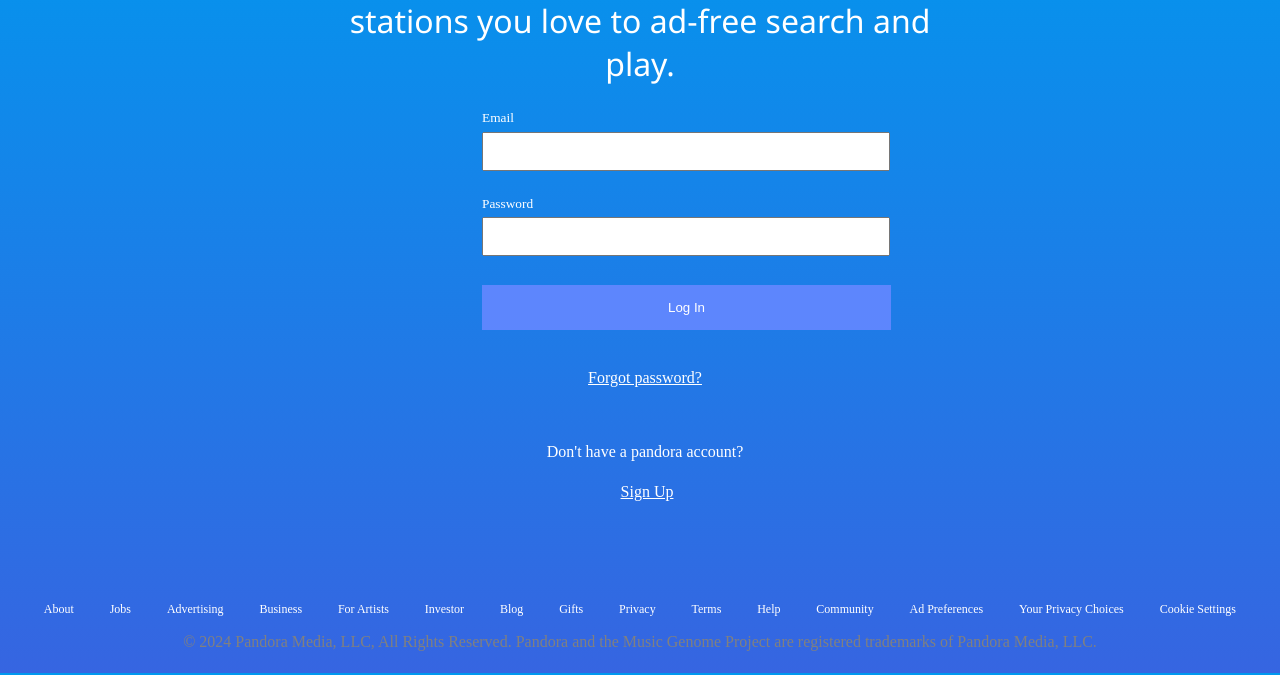
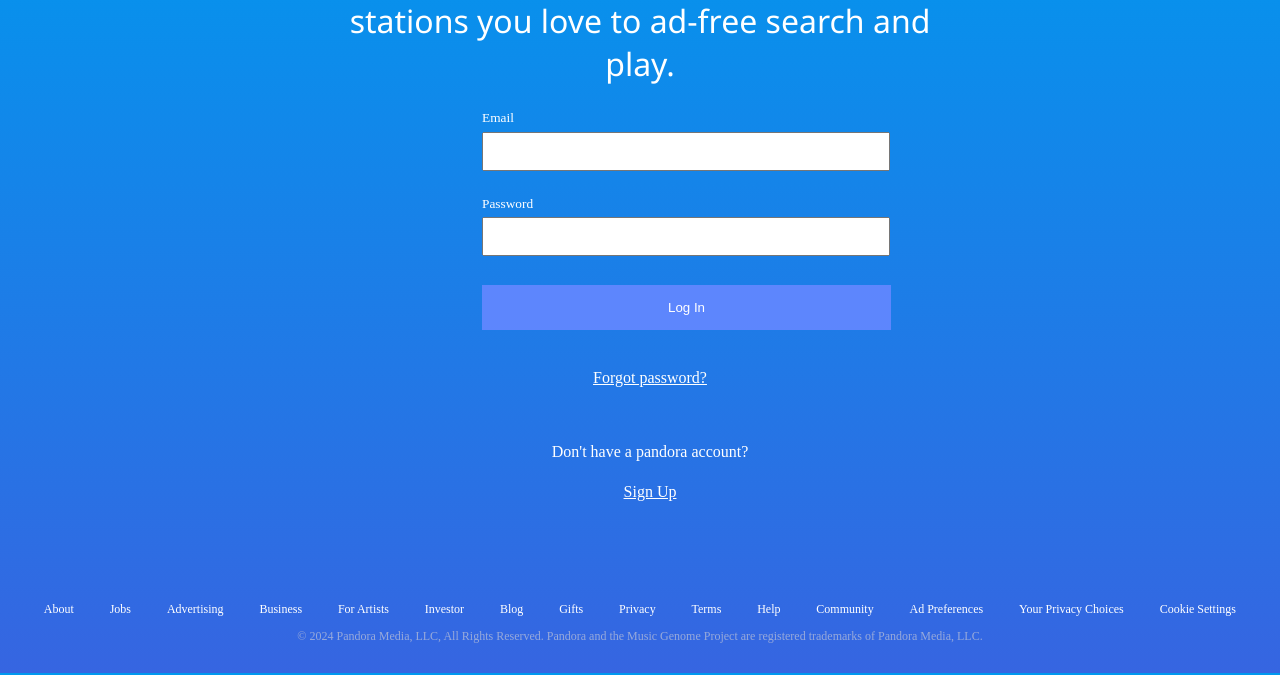
Before and after one commit to chris-skeen/Pandora-Copy-Cat, a plain HTML site: page index.html in a window 1280 px wide. Shown: the part 127-802 px from the top of the page. Drawn offline with Linux system fonts and the light colour scheme.

Commit message:
fixed bottom color and centered a couple things.

```diff
--- a/style.css
+++ b/style.css
@@ -130,7 +130,7 @@ a:active {
   justify-content: center;
   position: relative;
   top: 60px;
-  left: 5px
+  left: 10px
 }
 
 .no-acc {
@@ -139,7 +139,7 @@ a:active {
   justify-content : center;
   position: relative;
   top: 112px;
-  left: 5px
+  left: 10px
 }
 
 #sign-up {
@@ -148,7 +148,7 @@ a:active {
   justify-content: center;
   position: relative;
   top: 130px;
-  left: 7px;
+  left: 10px;
   text-decoration: underline;
 }
 
@@ -168,5 +168,6 @@ a:active {
 .btm-page-txt-container {
   display: flex;
   justify-content: center;
-  color: grey;
+  color: rgba(218, 214, 214, 0.6);
+  font-size: 9pt
 }
```
Also changed, not shown: 1 other file.
